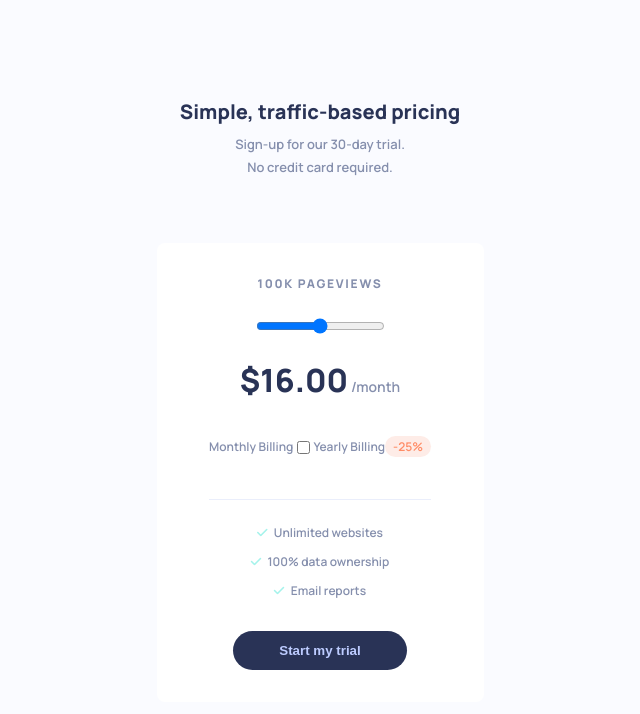
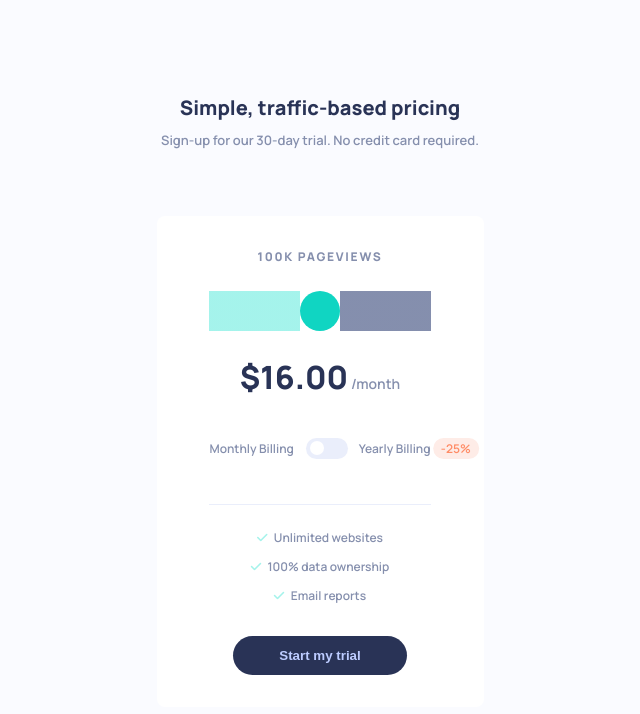
Before and after one commit to Qwerex56/Interactive-Pricing-Component, a website built with Vite: page index.html in a window 1280 px wide. Shown: the whole page, without its empty margins (320-960 px from the left). Built offline with nearby package versions, Linux system fonts and the light colour scheme.

Commit message:
Added logic to component

```diff
--- a/index.html
+++ b/index.html
@@ -18,26 +18,29 @@
       Simple, traffic-based pricing
     </h1>
     <p>
-      Sign-up for our 30-day trial.<br>
+      Sign-up for our 30-day trial.
       No credit card required.
     </p>
   </header>
   <main class="pricing">
     <section class="pricing-app">
-      <p>
+      <p id="Pageviews">
         100k pageviews
       </p>
-      <input type="range" name="" id="" class="pricing-app__input">
-      <p class="pricing-app__total">
+      <input type="range" id="PriceSelect" min="4.0" max="28.0" step="1.5" value="16.0" class="pricing-app__input">
+      <p id="Pricing" class="pricing-app__total">
         <span>$16.00</span> /month
       </p>
       <div class="pricing-app__mys">
         <p>
           Monthly Billing
         </p>
-        <input type="checkbox" name="" id="" class="pricing-app__mys__select">
+        <input type="checkbox" id="MOYSelect" class="pricing-app__mys__select">
         <p>
-          Yearly Billing<span>-25%</span>
+          Yearly Billing
+        </p>
+        <p class="pricing-app__mys__yearly">
+          -25%
         </p>
       </div>
     </section>
@@ -61,6 +64,7 @@
       </button>
     </section>
   </main>
+  <script src="./src/js/pricingCalculator.js"></script>
 </body>
 
 </html>
--- a/src/css/_reset.css
+++ b/src/css/_reset.css
@@ -31,3 +31,15 @@ img {
   max-width: 100%;
   height: auto;
 }
+
+input[type="range"] {
+  appearance: none;
+  -moz-appearance: none;
+  -webkit-appearance: none;
+}
+
+input[type="checkbox"] {
+  appearance: none;
+  -webkit-appearance: none;
+  -moz-appearance: none;
+}
--- a/src/css/style.css
+++ b/src/css/style.css
@@ -95,13 +95,21 @@ body {
 
 .pricing-app__mys {
   display: flex;
+  position: relative;
   flex-direction: row;
+  align-items: center;
+  gap: 0.5rem;
 
   margin-bottom: 1.125rem;
 }
 
-.pricing-app__mys p > span {
+.pricing-app__mys__yearly {
+  position: absolute;
   padding: .125rem .5rem;
+  margin-left: .5rem;
+
+  transform: translateX(105%);
+  right: 0;
 
   border-radius: 9999px;
 
@@ -109,13 +117,64 @@ body {
   background-color: var(--light-grayish-red);
 }
 
-.pricing-app__mys__input::-webkit-slider-runnable-track {
+.pricing-app__input {
+  width: 100%;
+  overflow: hidden;
+}
+
+.pricing-app__input::-webkit-slider-thumb  {
+  appearance: none;
+
+  height: 2.5rem;
+  aspect-ratio: 1;
+
+  border-radius: 50%;
+  border-image-source: linear-gradient(90deg, var(--soft-cyan) 50%, var(--grayish-blue) 50%);
+  border-image-slice: 1;
+  border-image-width: 0 200px;
+  border-image-outset: 0 calc(200px);
+
+  background-color: var(--strong-cyan);
+}
+
+.pricing-app__mys__select {
+  position: relative;
+  width: 2.625rem;
+
+  aspect-ratio: 2;
+  overflow: hidden;
+
+  border-radius: 9999px;
+
   background-color: var(--light-grayish-blue-slider);
 
+  transition: background-color 300ms;
 }
 
-.pricing-app__input::-webkit-slider-thumb {
+.pricing-app__mys__select::after {
+  content: " ";
+  position: absolute;
 
+  left: .25rem;
+  top: 50%;
+  transform: translateY(-50%);
+
+  width: .875rem;
+  aspect-ratio: 1;
+
+  border-radius: 9999px;
+
+  background-color: var(--white);
+
+  transition: left 300ms;
+}
+
+.pricing-app__mys__select:checked {
+  background-color: var(--soft-cyan);
+}
+
+.pricing-app__mys__select:checked::after {
+  left: calc(2.625rem - .25rem - .875rem);
 }
 
 .pricing-benefits {
@@ -158,3 +217,7 @@ body {
 
   font-weight: 800;
 }
+
+.pricing-benefits__submit:hover {
+  color: var(--white);
+}
--- /dev/null
+++ b/src/js/pricingCalculator.js
@@ -0,0 +1,15 @@
+const slider = document.querySelector('#PriceSelect');
+const views = document.querySelector('#Pageviews');
+const pricing = document.querySelector('#Pricing');
+const moy = document.querySelector('#MOYSelect');
+
+const CONVERSION_RATE = 6.25;
+const PAGEVIEWS_TEXT = 'k pageviews'
+
+slider.addEventListener('input', ev => {
+  const price = ev.target.value;
+  const pageViews = (price * CONVERSION_RATE).toFixed(0);
+
+  views.innerHTML = pageViews.concat(PAGEVIEWS_TEXT);
+  pricing.innerHTML = parseFloat(price).toFixed(2);
+})
```
